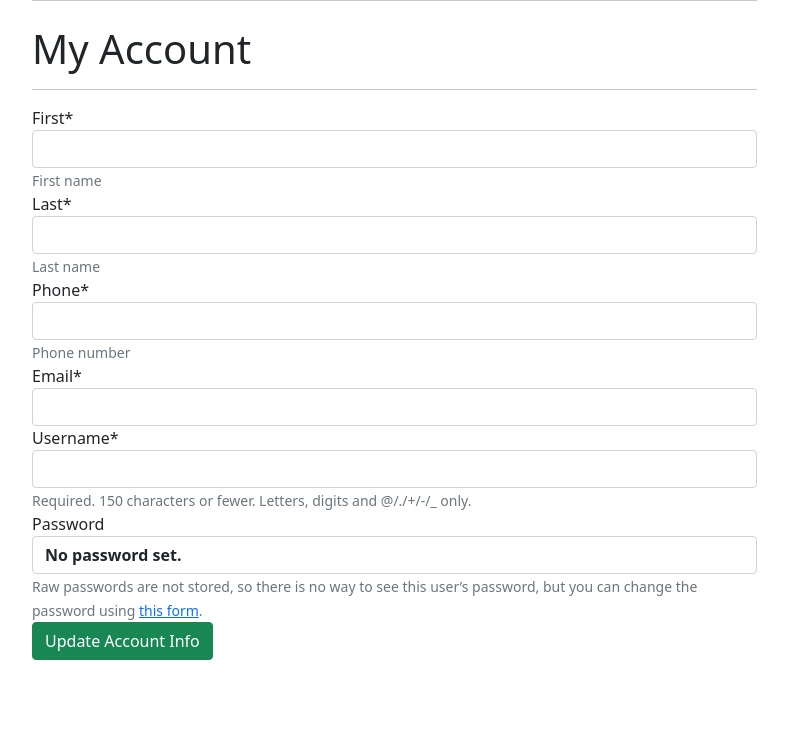
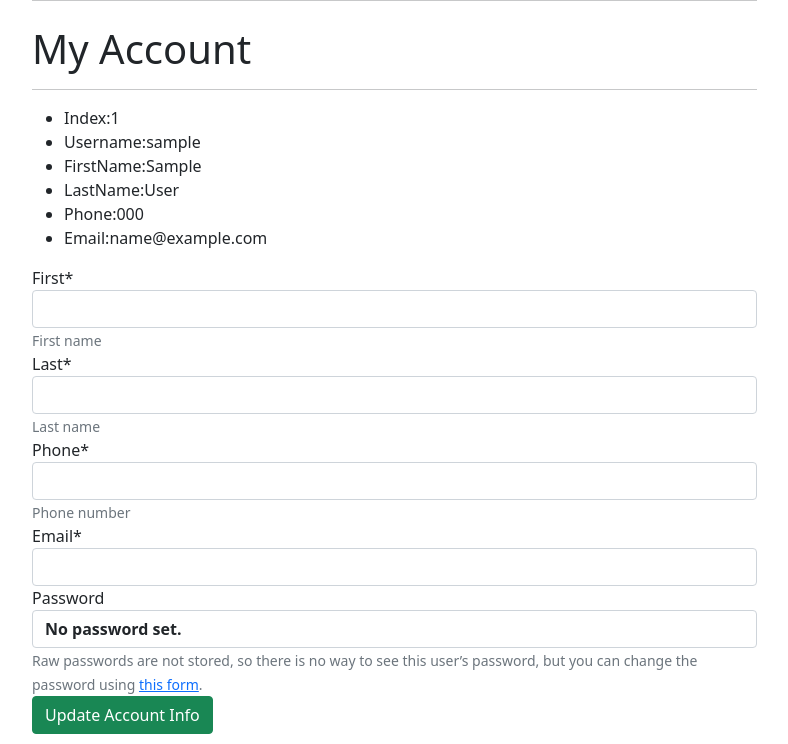
Before and after one commit to b3nb4ggs/SWE-Frontend, a Django app: page /viewAccount/ in a window 1280 px wide. Shown: the part 56-800 px from the top of the page, without its empty margins (138-926 px from the left). Run offline with Django 3.2, Linux system fonts and the light colour scheme; a user stored in the database is signed in; tables that the repository leaves empty hold one stand-in row (values such as "Sample post"); a database or web service that is not in the repository returns one stand-in record (values such as "Sample title"); some libraries are stand-ins or nearby versions.

Commit message:
User info edit

```diff
--- a/website/main/database.py
+++ b/website/main/database.py
@@ -32,6 +32,23 @@ def get_user_by_index(index: int):
     query = {"index": index}
     result = list(Customer.find(query))
     return result
+
+
+def change_user_info(
+    index: int, first_name: str, last_name: str, phone: str, email: str
+):
+    post = {
+        "$set": {
+            "first_name": first_name,
+            "last_name": last_name,
+            "phone": phone,
+            "email": email,
+        }
+    }
+    result = Customer.update_one({"index": index}, post)
+    return result
+
+
 
 
 def get_user_by_username(name: str):
--- a/website/main/forms.py
+++ b/website/main/forms.py
@@ -40,6 +40,7 @@ class CreateAccount(forms.Form):
     username = forms.CharField(label="User Name", max_length=200)
     password = forms.CharField(label="Password", max_length=200)
 
+
 class ViewAccount(UserChangeForm):
     email = forms.EmailField()
     phone = forms.CharField(max_length=20, required=True, help_text="Phone number")
@@ -53,7 +54,6 @@ class ViewAccount(UserChangeForm):
             "last",
             "phone",
             "email",
-            "username",
         ]
 
 
@@ -68,15 +68,18 @@ class Login(forms.Form):
 
 class Search(forms.Form):
     checkin = forms.DateField(widget=dateinput, initial=datetime.today())
-    checkout = forms.DateField(widget=dateinput, initial=datetime.today() + timedelta(days=1))
+    checkout = forms.DateField(
+        widget=dateinput, initial=datetime.today() + timedelta(days=1)
+    )
     numRooms = forms.ChoiceField(label="Rooms", choices=INTEGER_CHOICES)
     numGuests = forms.ChoiceField(label="Guests", choices=INTEGER_CHOICES)
 
 
-
 class Filter(forms.Form):
     checkin = forms.DateField(widget=dateinput, required=True, initial=datetime.today())
-    checkout = forms.DateField(widget=dateinput, required=True, initial=datetime.today() + timedelta(days=1))
+    checkout = forms.DateField(
+        widget=dateinput, required=True, initial=datetime.today() + timedelta(days=1)
+    )
     numRooms = forms.ChoiceField(label="Rooms", choices=INTEGER_CHOICES, required=True)
     numGuests = forms.ChoiceField(
         label="Guests", choices=INTEGER_CHOICES, required=True
@@ -85,7 +88,6 @@ class Filter(forms.Form):
     amenities = forms.MultipleChoiceField(
         widget=forms.CheckboxSelectMultiple, choices=AMENITIES, required=False
     )
-
 
 
 class Reserve(forms.Form):
@@ -119,10 +121,14 @@ class EditReservation(forms.Form):
     )
     roomType = forms.ChoiceField(label="Room Type", choices=ROOM_TYPES, required=True)
 
+
 class AddProperty(forms.Form):
     name = forms.CharField(label="Property Name", max_length=200)
-    amenities = forms.MultipleChoiceField(label="Amenities",
-        widget=forms.CheckboxSelectMultiple, choices=AMENITIES, required=True
+    amenities = forms.MultipleChoiceField(
+        label="Amenities",
+        widget=forms.CheckboxSelectMultiple,
+        choices=AMENITIES,
+        required=True,
     )
     numStandard = forms.IntegerField(label="Number of Standard Rooms", required=True)
     priceStandard = forms.FloatField(label="Standard Rate", required=True)
--- a/website/main/templates/main/viewAccount.html
+++ b/website/main/templates/main/viewAccount.html
@@ -2,17 +2,27 @@
 {% load crispy_forms_tags %}
 {% block title %} My Account  {% endblock %}
 {% block content %}
+<p style="color:#FF0000";>{{error.error}}</p>
+    {% if user.is_authenticated %}
 
-    {% if user.is_authenticated %}
 <h1>My Account</h1><hr>
+    <ul>
+        <li>Index:{{user_info.index}}</li>
+        <li>Username:{{user_info.username}}</li>
+        <li>FirstName:{{user_info.first_name}}</li>
+        <li>LastName:{{user_info.last_name}}</li>
+        <li>Phone:{{user_info.phone}}</li>
+        <li>Email:{{user_info.email}}</li>
+    </ul>
+
 
     {% else %}
         <p>You need to have an account to view this page!</p>
     {% endif %}
-    <form method="POST" class="form-group" action="/home/">
+    <form method="POST" class="form-group" action="/viewAccount/">
     {% csrf_token %}
     {{form|crispy}}
-
+    <input type="hidden", name="index" value={{user_info.index}}>
     <button type="submit" class="btn btn-success"> Update Account Info </button>
 </form>
 {% endblock %}
--- a/website/main/views.py
+++ b/website/main/views.py
@@ -23,8 +23,6 @@ from django.contrib.auth.views import PasswordResetView
 import pprint
 
 
-
-
 def strip_off_id(processthis):
     for element in processthis:
         element.pop("_id")
@@ -46,8 +44,11 @@ def home(request):
         if form.is_valid():
             request.session["search_form"] = request.GET.dict()
             form = request.GET.dict()
-            if (form["checkin"] >= form["checkout"]
-                    or form["checkin"] < str(datetime.now()).split()[0] or form["checkout"] < str(datetime.now()).split()[0]):
+            if (
+                form["checkin"] >= form["checkout"]
+                or form["checkin"] < str(datetime.now()).split()[0]
+                or form["checkout"] < str(datetime.now()).split()[0]
+            ):
                 error = "Invalid Date Range!"
                 form = Search()
                 return render(request, "main/home.html", {"form": form, "error": error})
@@ -343,7 +344,7 @@ def viewReservations(response):
     return render(
         response,
         "main/viewReservations.html",
-        {"reservations": reservations, "reservationCount": reservationCount}
+        {"reservations": reservations, "reservationCount": reservationCount},
     )
 
 
@@ -425,11 +426,43 @@ def addUser(response):
 def editUser(response):
     return render(response, "main/editUser.html")
 
+
 def viewAccount(response):
-    #import current values into form:
-    form = ViewAccount(initial={
-    })
-    return render(response, "main/viewAccount.html", {"form": form})
+    # import current values into form:
+    user = response.user
+    user_info = db.get_user_by_username(user.username)
+    if response.method == "POST":
+        errors = {}
+        data = response.POST.dict()
+        index = data["index"]
+        form = ViewAccount(response.POST)
+        if form.is_valid():
+            first = form.cleaned_data["first"]
+            print(first)
+            last = form.cleaned_data["last"]
+            print(last)
+            phone = form.cleaned_data["phone"]
+            print(phone)
+            email = form.cleaned_data["email"]
+            print(email)
+            print(index)
+            result = db.change_user_info(
+                int(index), str(first), str(last), str(phone), str(email)
+            )
+            if not result:
+                errors["error"] = "I could not change the info"
+            else:
+                return render(
+                    response,
+                    "main/viewAccount.html",
+                    {"form": form, "user_info": user_info, "error": errors},
+                )
+
+    form = ViewAccount(initial={})
+    return render(
+        response, "main/viewAccount.html", {"form": form, "user_info": user_info}
+    )
+
 
 def manageReservations(response):
     filterId = ""
@@ -452,12 +485,12 @@ def manageReservations(response):
             if form_data["reservationId"]:
                 filterId = int(form_data["reservationId"])
                 reservations = db.get_reservation_by_index(filterId)
-            #add in filtering for if both fields are set
+            # add in filtering for if both fields are set
 
         else:
             reservations = reservations = db.get_all_reservations()
     else:
-        reservations =  reservations = db.get_all_reservations()
+        reservations = reservations = db.get_all_reservations()
 
     for reservation in reservations:
         user = db.get_user_by_index(int(reservation["user"]))
@@ -473,7 +506,9 @@ def manageReservations(response):
         reservation["checkin"] = reservation["in"].date
         reservation["checkout"] = reservation["out"].date
     return render(
-        response, "main/manageReservations.html", {"reservations": reservations, "filterId": filterId, "filterName":filterName}
+        response,
+        "main/manageReservations.html",
+        {"reservations": reservations, "filterId": filterId, "filterName": filterName},
     )
 
 
```
